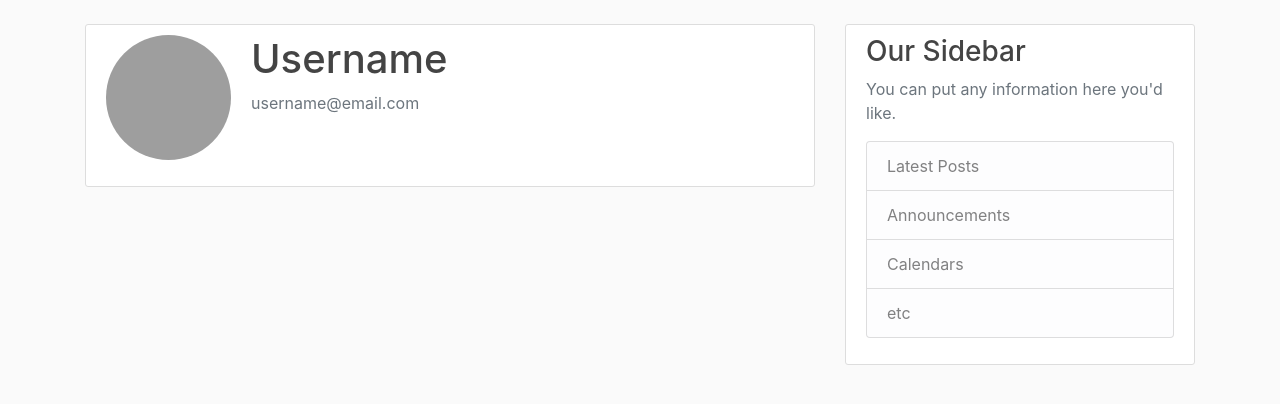
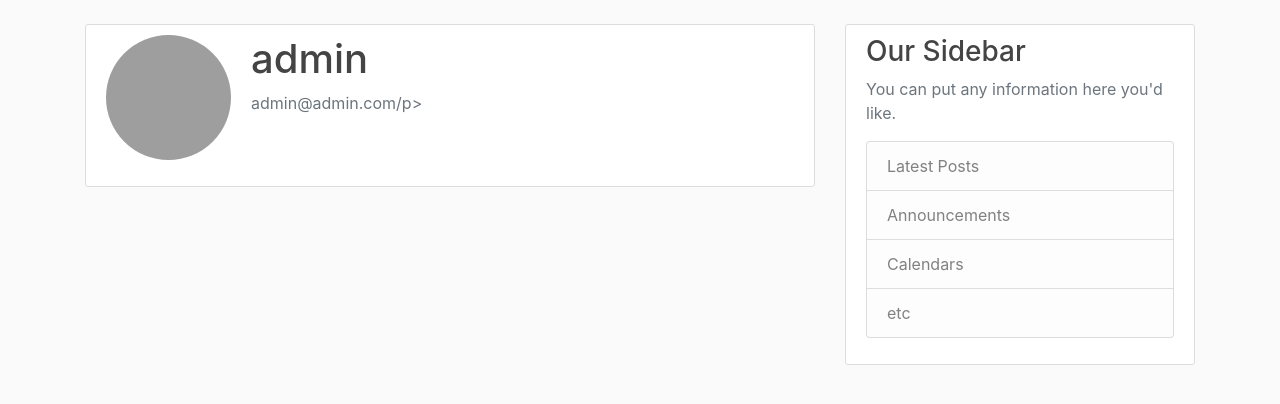
Before and after one commit to ttwange/Django_mantis, a Django app: page /profile/ in a window 1280 px wide. Shown: the part 56-460 px from the top of the page. Run offline with Django 4.2, Linux system fonts and the light colour scheme; a user stored in the database is signed in; some libraries are stand-ins or nearby versions; grey boxes are pictures that could not be loaded.

Commit message:
working on the profile page

```diff
--- a/users/templates/users/profile.html
+++ b/users/templates/users/profile.html
@@ -6,8 +6,8 @@
   <div class="media">
     <img class="rounded-circle account-img" src="userimage.jpg">
     <div class="media-body">
-      <h2 class="account-heading">Username</h2>
-      <p class="text-secondary">username@email.com</p>
+      <h2 class="account-heading">{{user.username}}</h2>
+      <p class="text-secondary">{{user.email}}/p>
     </div>
   </div>
   <!-- FORM HERE -->
```
